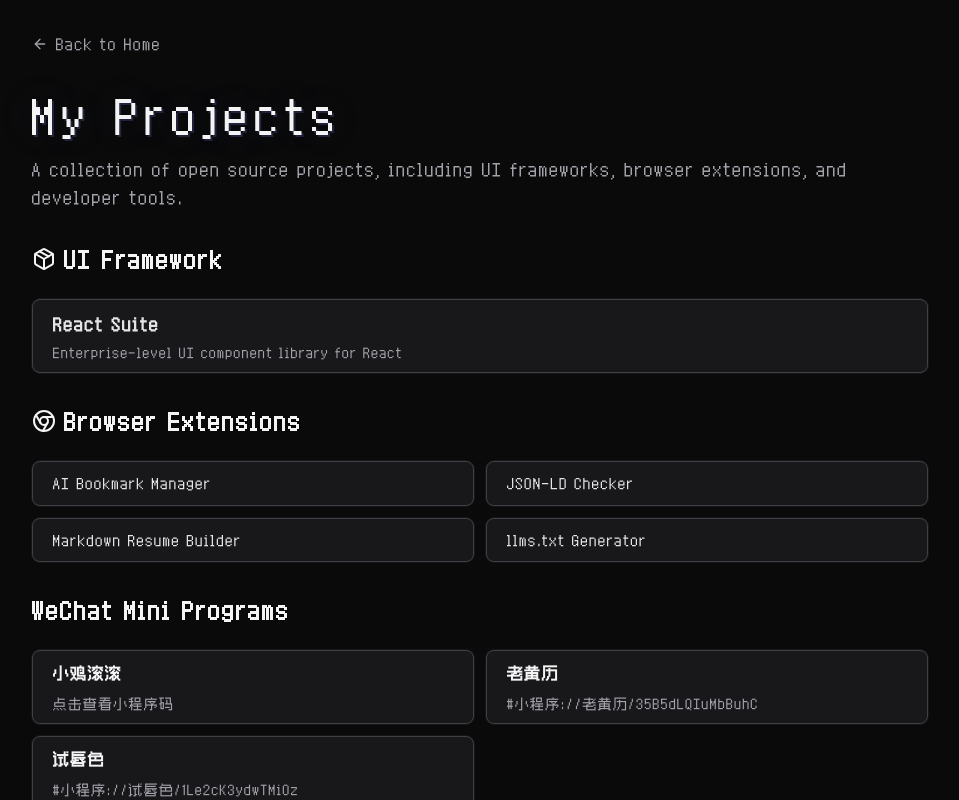
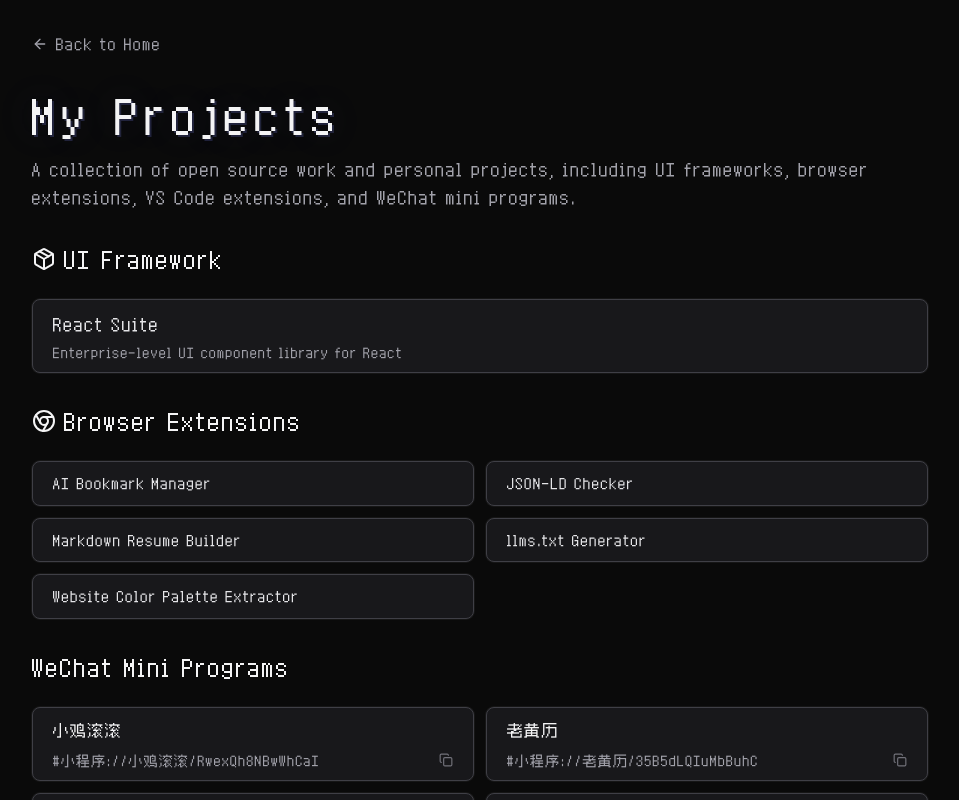
Before and after one commit to simonguo/simonguo.github.io, a Next.js app: page /projects in a window 1280 px wide. Shown: the top 800 px of the page, without its empty margins (160-1119 px from the left). Built offline with nearby package versions, Linux system fonts and the light colour scheme.

Commit message:
refactor: abstract browser extensions into array and add Website Color Palette Extractor

```diff
--- a/app/projects/page.tsx
+++ b/app/projects/page.tsx
@@ -1,36 +1,127 @@
 "use client";
 
-import { useState } from "react";
+import { useEffect, useState } from "react";
 import { motion } from "framer-motion";
-import { Chrome, Code, ArrowUpRight, ArrowLeft, Package } from "lucide-react";
+import { Chrome, Code, ArrowUpRight, ArrowLeft, Package, Copy, Check } from "lucide-react";
 import Link from "next/link";
 import Image from "next/image";
 
-export default function Projects() {
-  const [activeMiniProgram, setActiveMiniProgram] = useState<string | null>(
-    null
-  );
+type MiniProgram = {
+  id: "xiaojigungun" | "laohuangli" | "shichunse" | "houlangcidian";
+  name: string;
+  src: string;
+  description?: string;
+  codeText?: string;
+};
 
-  const getMiniProgramMeta = (id: string) => {
-    switch (id) {
-      case "xiaojigungun":
-        return {
+const MINI_PROGRAMS: MiniProgram[] = [
+  {
+    id: "xiaojigungun",
     name: "小鸡滚滚",
     src: "/images/gh_607067a94d5f_430.jpg",
-        };
-      case "shichunse":
-        return {
+    codeText: "#小程序://小鸡滚滚/RwexQh8NBwWhCaI",
+  },
+  {
+    id: "laohuangli",
+    name: "老黄历",
+    src: "/images/gh_4a2e4882a5b2_430.jpg",
+    codeText: "#小程序://老黄历/35B5dLQIuMbBuhC",
+  },
+  {
+    id: "shichunse",
     name: "试唇色",
     src: "/images/gh_548a3fb41a72_430.jpg",
+    codeText: "#小程序://试唇色/1Le2cK3ydwTMiOz",
+  },
+  {
+    id: "houlangcidian",
+    name: "后浪词典",
+    src: "/images/gh_0a334bbf7562_430.jpg",
+    codeText: "#小程序://后浪词典/b2BUbr03IHjfJ7n",
+  },
+];
+
+type BrowserExtension = {
+  name: string;
+  url: string;
+  description?: string;
 };
-      case "laohuangli":
-        return {
-          name: "老黄历",
-          src: "/images/gh_4a2e4882a5b2_430.jpg",
+
+const BROWSER_EXTENSIONS: BrowserExtension[] = [
+  {
+    name: "AI Bookmark Manager",
+    url: "https://chromewebstore.google.com/detail/ai-bookmark-manager/bmokenmdljklglghnlnecfcpfibjippk",
+  },
+  {
+    name: "JSON-LD Checker",
+    url: "https://chromewebstore.google.com/detail/json-ld-checker/jdddgiebgdijpopfapkocdnnbgkhddln",
+  },
+  {
+    name: "Markdown Resume Builder",
+    url: "https://chromewebstore.google.com/detail/markdown-resume-builder/hbckologhhbopiofgkjgbklmfcacbffc",
+  },
+  {
+    name: "llms.txt Generator",
+    url: "https://chromewebstore.google.com/detail/llmstxt-generator/kjcbkalpklkhfhkoieancjgaidnfljnp",
+  },
+  {
+    name: "Website Color Palette Extractor",
+    url: "https://chromewebstore.google.com/detail/website-color-palette-ext/dbopblnhhgnompongppkekhpafmlakjn",
+  },
+];
+
+type MiniProgramCopyButtonProps = {
+  codeText: string;
 };
-      default:
-        return null;
+
+function MiniProgramCopyButton({ codeText }: MiniProgramCopyButtonProps) {
+  const [copied, setCopied] = useState(false);
+
+  useEffect(() => {
+    if (!copied) return;
+    const timer = setTimeout(() => setCopied(false), 2000);
+    return () => clearTimeout(timer);
+  }, [copied]);
+
+  const handleCopy = () => {
+    void navigator.clipboard.writeText(codeText);
+    setCopied(true);
+  };
+
+  return (
+    <span
+      role="button"
+      tabIndex={0}
+      onClick={(event) => {
+        event.stopPropagation();
+        handleCopy();
+      }}
+      onKeyDown={(event) => {
+        if (event.key === "Enter" || event.key === " ") {
+          event.preventDefault();
+          event.stopPropagation();
+          handleCopy();
         }
+      }}
+      className="shrink-0 text-zinc-500 hover:text-zinc-200 transition-colors cursor-pointer inline-flex items-center justify-center"
+      aria-label={copied ? "Copied" : "Copy mini program code"}
+   >
+      {copied ? (
+        <Check className="w-3.5 h-3.5" />
+      ) : (
+        <Copy className="w-3.5 h-3.5" />
+      )}
+    </span>
+  );
+}
+
+export default function Projects() {
+  const [activeMiniProgram, setActiveMiniProgram] = useState<
+    (typeof MINI_PROGRAMS)[number]["id"] | null
+  >(null);
+
+  const getMiniProgramMeta = (id: (typeof MINI_PROGRAMS)[number]["id"]) => {
+    return MINI_PROGRAMS.find((item) => item.id === id) ?? null;
   };
 
   const handleCloseMiniProgram = () => setActiveMiniProgram(null);
@@ -59,14 +150,15 @@
               My Projects
             </h1>
             <p className="text-lg text-zinc-400">
-              A collection of open source projects, including UI frameworks,
-              browser extensions, and developer tools.
+              A collection of open source work and personal projects, including
+              UI frameworks, browser extensions, VS Code extensions, and WeChat
+              mini programs.
             </p>
           </div>
 
           {/* UI Framework Section */}
           <div className="space-y-6">
-            <h2 className="text-2xl font-semibold text-zinc-100 flex items-center gap-2">
+            <h2 className="text-2xl font-medium text-zinc-100 flex items-center gap-2">
               <Package className="w-6 h-6" />
               UI Framework
             </h2>
@@ -78,7 +170,7 @@
                 className="sketch-btn flex items-center justify-between gap-2 hover:shadow-lg transition-all group p-6"
               >
                 <div className="flex flex-col gap-1">
-                  <span className="text-lg font-semibold">React Suite</span>
+                  <span className="text-lg font-medium">React Suite</span>
                   <span className="text-sm text-zinc-400">
                     Enterprise-level UI component library for React
                   </span>
@@ -90,96 +182,63 @@
 
           {/* Browser Extensions Section */}
           <div className="space-y-6">
-            <h2 className="text-2xl font-semibold text-zinc-100 flex items-center gap-2">
+            <h2 className="text-2xl font-medium text-zinc-100 flex items-center gap-2">
               <Chrome className="w-6 h-6" />
               Browser Extensions
             </h2>
             <div className="grid grid-cols-1 md:grid-cols-2 gap-3">
+              {BROWSER_EXTENSIONS.map((extension) => (
                 <a
-                href="https://chromewebstore.google.com/detail/ai-bookmark-manager/bmokenmdljklglghnlnecfcpfibjippk"
+                  key={extension.name}
+                  href={extension.url}
                   target="_blank"
                   rel="noopener noreferrer"
                   className="sketch-btn flex items-center justify-between gap-2 hover:shadow-lg transition-all group"
                 >
-                <span>AI Bookmark Manager</span>
+                  <span>{extension.name}</span>
                   <ArrowUpRight className="w-4 h-4 opacity-0 group-hover:opacity-100 transition-opacity" />
                 </a>
-              <a
-                href="https://chromewebstore.google.com/detail/json-ld-checker/jdddgiebgdijpopfapkocdnnbgkhddln"
-                target="_blank"
-                rel="noopener noreferrer"
-                className="sketch-btn flex items-center justify-between gap-2 hover:shadow-lg transition-all group"
-              >
-                <span>JSON-LD Checker</span>
-                <ArrowUpRight className="w-4 h-4 opacity-0 group-hover:opacity-100 transition-opacity" />
-              </a>
-              <a
-                href="https://chromewebstore.google.com/detail/markdown-resume-builder/hbckologhhbopiofgkjgbklmfcacbffc"
-                target="_blank"
-                rel="noopener noreferrer"
-                className="sketch-btn flex items-center justify-between gap-2 hover:shadow-lg transition-all group"
-              >
-                <span>Markdown Resume Builder</span>
-                <ArrowUpRight className="w-4 h-4 opacity-0 group-hover:opacity-100 transition-opacity" />
-              </a>
-              <a
-                href="https://chromewebstore.google.com/detail/llmstxt-generator/kjcbkalpklkhfhkoieancjgaidnfljnp"
-                target="_blank"
-                rel="noopener noreferrer"
-                className="sketch-btn flex items-center justify-between gap-2 hover:shadow-lg transition-all group"
-              >
-                <span>llms.txt Generator</span>
-                <ArrowUpRight className="w-4 h-4 opacity-0 group-hover:opacity-100 transition-opacity" />
-              </a>
+              ))}
             </div>
           </div>
 
           {/* WeChat Mini Programs Section */}
           <div className="space-y-6">
-            <h2 className="text-2xl font-semibold text-zinc-100 flex items-center gap-2">
+            <h2 className="text-2xl font-medium text-zinc-100 flex items-center gap-2">
               WeChat Mini Programs
             </h2>
             <div className="grid grid-cols-1 md:grid-cols-2 gap-3">
+              {MINI_PROGRAMS.map((item: (typeof MINI_PROGRAMS)[number]) => (
                 <button
+                  key={item.id}
                   type="button"
-                onClick={() => setActiveMiniProgram("xiaojigungun")}
+                  onClick={() => setActiveMiniProgram(item.id)}
                   className="sketch-btn flex flex-col items-start gap-2 hover:shadow-lg transition-all p-4 text-left"
                 >
-                <div className="text-base font-semibold text-zinc-100">
-                  小鸡滚滚
+                  <div className="text-base font-medium text-zinc-100">
+                    {item.name}
                   </div>
-                <div className="text-sm text-zinc-400">点击查看小程序码</div>
+                  {item.description && (
+                    <div className="text-sm text-zinc-400">
+                      {item.description}
+                    </div>
+                  )}
+                  {item.codeText && (
+                    <div className="text-sm text-zinc-400 break-all flex items-center justify-between gap-2 w-full">
+                      <span className="truncate" title={item.codeText}>
+                        {item.codeText}
+                      </span>
+                      {item.codeText && <MiniProgramCopyButton codeText={item.codeText} />}
+                    </div>
+                  )}
                 </button>
-              <button
-                type="button"
-                onClick={() => setActiveMiniProgram("laohuangli")}
-                className="sketch-btn flex flex-col items-start gap-2 hover:shadow-lg transition-all p-4 text-left"
-              >
-                <div className="text-base font-semibold text-zinc-100">
-                  老黄历
-                </div>
-                <div className="text-sm text-zinc-400 break-all">
-                  #小程序://老黄历/35B5dLQIuMbBuhC
-                </div>
-              </button>
-              <button
-                type="button"
-                onClick={() => setActiveMiniProgram("shichunse")}
-                className="sketch-btn flex flex-col items-start gap-2 hover:shadow-lg transition-all p-4 text-left"
-              >
-                <div className="text-base font-semibold text-zinc-100">
-                  试唇色
-                </div>
-                <div className="text-sm text-zinc-400 break-all">
-                  #小程序://试唇色/1Le2cK3ydwTMiOz
-                </div>
-              </button>
+              ))}
             </div>
           </div>
 
           {/* VS Code Extensions Section */}
           <div className="space-y-6">
-            <h2 className="text-2xl font-semibold text-zinc-100 flex items-center gap-2">
+            <h2 className="text-2xl font-medium text-zinc-100 flex items-center gap-2">
               <Code className="w-6 h-6" />
               VS Code Extensions
             </h2>
@@ -216,7 +275,7 @@
                 </button>
                 <div className="space-y-4">
                   <div>
-                    <h3 className="text-lg font-semibold text-zinc-100 mb-1">
+                    <h3 className="text-lg font-medium text-zinc-100 mb-1">
                       {meta.name}
                     </h3>
                     <p className="text-sm text-zinc-400">微信扫码打开小程序</p>
```
Also changed, not shown: public/images/gh_0a334bbf7562_430.jpg (added). Lines whose indentation alone changed are shown as unchanged.
